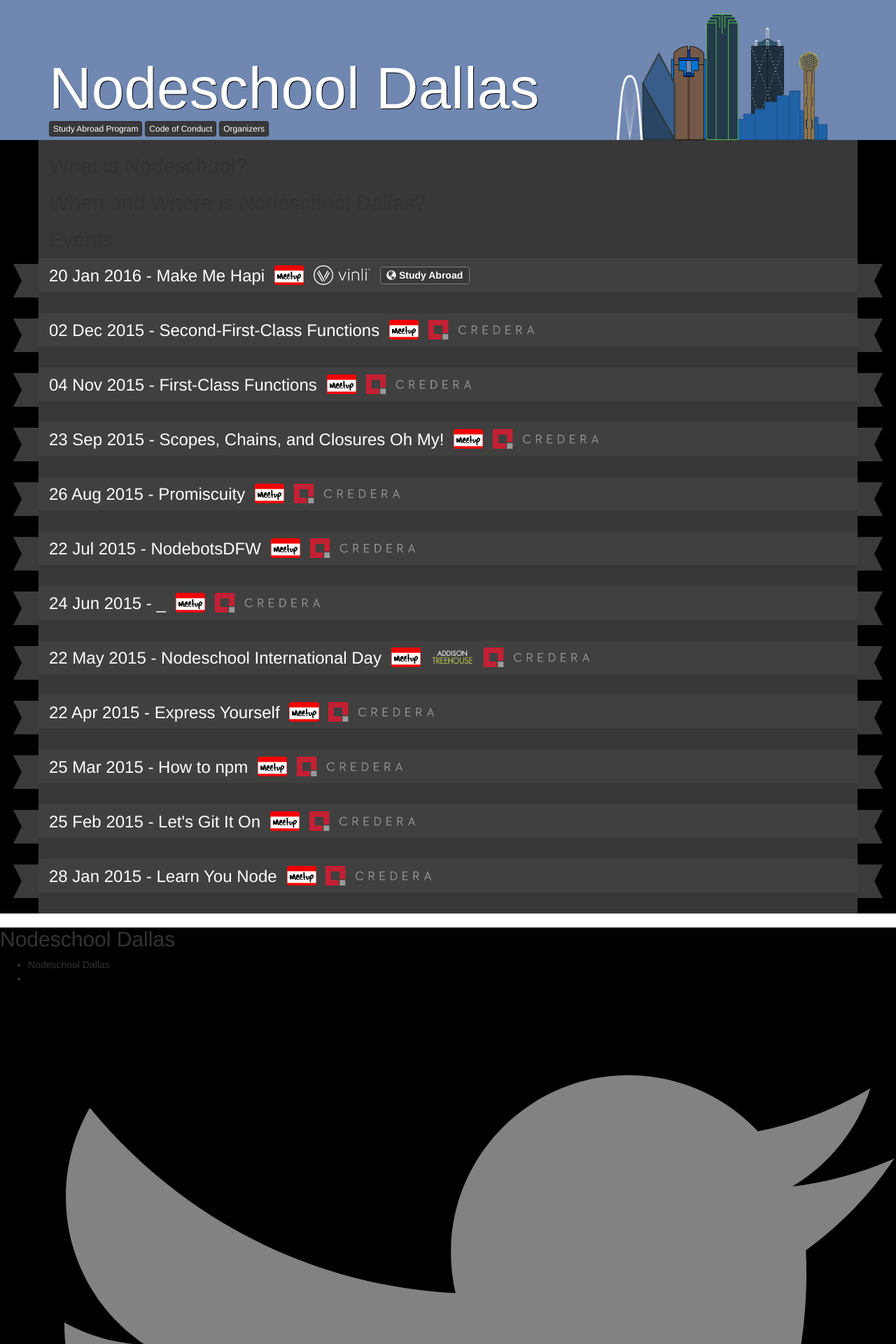
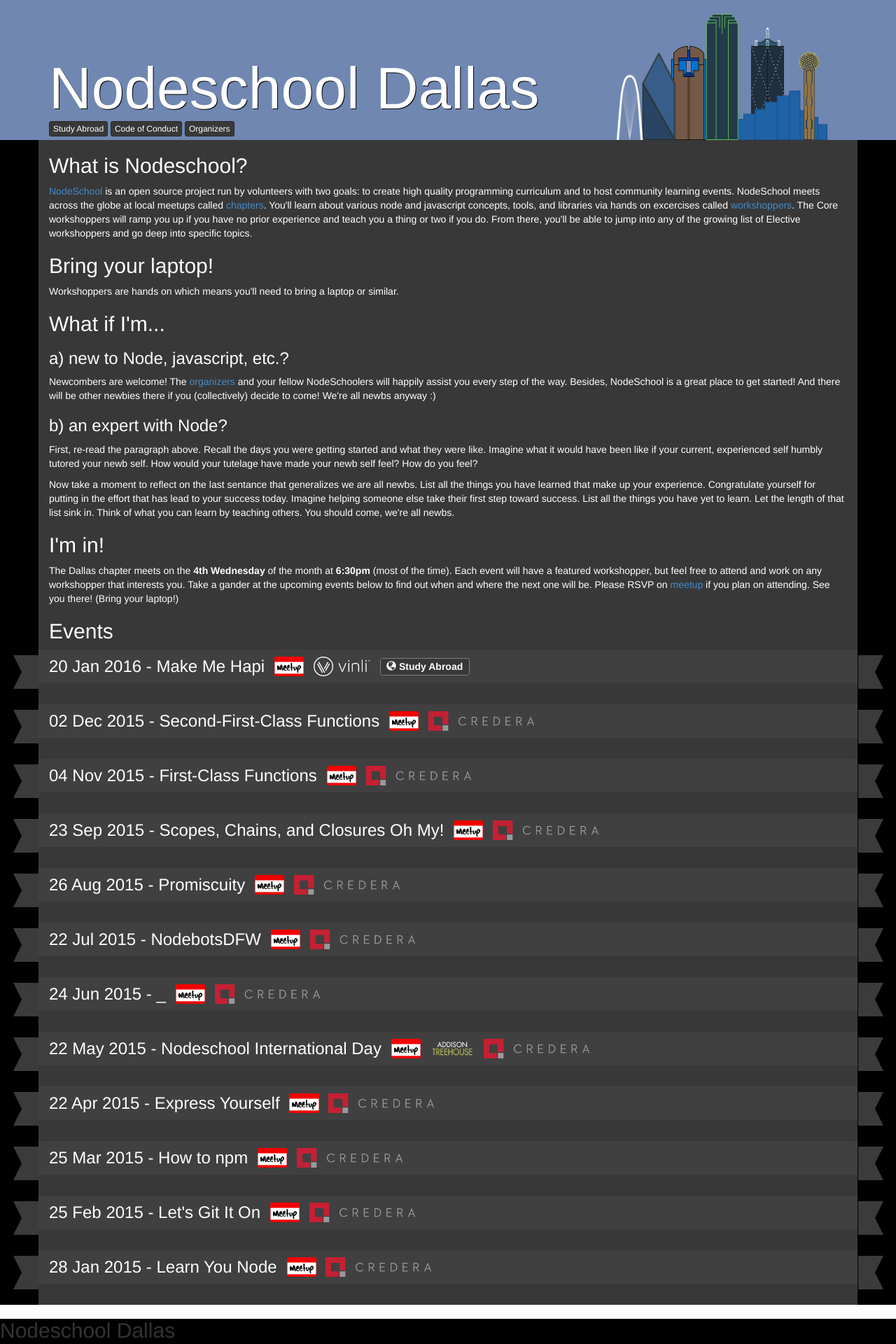
Before and after one commit to nodeschool/dallas, a Jekyll site: the page built from index.html, in a window 1280 px wide. Shown: the top 1920 px of the page at 70% size. Built offline with Jekyll 4.4.1, drawn with Linux system fonts in a browser that asks for light colours.

Commit message:
finished landing page preamble

```diff
--- a/_includes/head.html
+++ b/_includes/head.html
@@ -7,5 +7,5 @@
     <meta name="description" content="{{ site.description }}">
 
     <link rel="stylesheet" href="{{ "/assets/css/main.css" | prepend: site.baseurl }}">
-    <link rel="canonical" href="{{ page.url | replace:'index.html','' | prepend: site.baseurl | prepend: site.url }}">
+    <link rel="canonical" href="{{ site.url }}{{ site.baseurl }}{{ page.url | replace:'index.html',''}}">
 </head>
--- a/_sass/_content.scss
+++ b/_sass/_content.scss
@@ -3,6 +3,9 @@
 
   .container {
     background: $brand-primary;
+
+    color: white;
+
   }
 
 }
--- a/_sass/_events.scss
+++ b/_sass/_events.scss
@@ -35,7 +35,6 @@
   .event {
     $event-bg: #404040;
     $ribbon-size: 1.75em;
-    $ribbon-horizontal-adjust: -$ribbon-size * 1.45;
 
     margin-bottom: 30px;
     margin-left: -15px;
@@ -43,7 +42,6 @@
     padding: 10px 15px;
     position: relative;
     display: block;
-    color: white;
     background-color: $event-bg;
 
     a {
@@ -64,10 +62,10 @@
       border-left: .9em solid black;
     }
     &:before {
-      left: $ribbon-horizontal-adjust;
+      left: -$ribbon-size * 1.45;
     }
     &:after {
-      right: $ribbon-horizontal-adjust;
+      right: -$ribbon-size * 1.5;
       transform: rotate(180deg);
     }
   }
--- a/assets/css/main.scss
+++ b/assets/css/main.scss
@@ -12,7 +12,7 @@
 
 // bootstrap overrides
 $brand-primary: #383838;
-$link-color: #337ab7;
+$link-color: #428bca;
 $link-hover-color: darken($link-color, 15%);
 $icon-font-path: '{{ site.baseurl }}/_sass/{{ site.libs.bootstrap }}/fonts/bootstrap/';
 
--- a/index.html
+++ b/index.html
@@ -5,17 +5,72 @@
 <h2>What is Nodeschool?</h2>
 
 <p>
+  <a target="_blank" href="http://nodeschool.io/">NodeSchool</a> is an open
+  source project run by volunteers with two goals: to create high quality
+  programming curriculum and to host community learning events. NodeSchool
+  meets across the globe at local meetups called
+  <a target="_blank" href="http://nodeschool.io/chapters.html">chapters</a>.
+  You'll learn about various node and javascript concepts, tools, and libraries
+  via hands on excercises called
+  <a target="_blank" href="http://nodeschool.io/#workshoppers">workshoppers</a>.
+  The Core workshoppers will ramp you up if you have no prior experience and
+  teach you a thing or two if you do. From there, you'll be able to jump into
+  any of the growing list of Elective workshoppers and go deep into specific
+  topics.
 </p>
 
-<h2>When and Where is Nodeschool Dallas?</h2>
+<h2>Bring your laptop!</h2>
 
 <p>
+  Workshoppers are hands on which means you'll need to bring a laptop or
+  similar.
 </p>
 
-<h2>Events</h2>
+<h2>What if I'm...</h2>
 
-<div class="events">
-  {% for post in site.posts %}
+<h3>a) new to Node, javascript, etc.?</h3>
+
+<p>
+  Newcombers are welcome! The
+  <a href="{{ site.baseurl }}/organizers/">organizers</a> and your fellow
+  NodeSchoolers will happily assist you every step of the way. Besides,
+  NodeSchool is a great place to get started! And there will be other newbies
+  there if you (collectively) decide to come! We're all newbs anyway :)
+</p>
+
+<h3>b) an expert with Node?</h3>
+
+<p>
+  First, re-read the paragraph above. Recall the days you were getting started
+  and what they were like. Imagine what it would have been like if your
+  current, experienced self humbly tutored your newb self. How would your
+  tutelage have made your newb self feel? How do you feel?
+</p>
+
+<p>
+  Now take a moment to reflect on the last sentance that generalizes we are all
+  newbs. List all the things you have learned that make up your experience.
+  Congratulate yourself for putting in the effort that has lead to your success
+  today. Imagine helping someone else take their first step toward success.
+  List all the things you have yet to learn. Let the length of that list sink
+  in. Think of what you can learn by teaching others. You should come, we're
+  all newbs.
+</p>
+
+<h2>I'm in!</h2>
+
+<p> The Dallas chapter meets on the <strong>4th Wednesday</strong> of the month
+  at <strong>6:30pm</strong> (most of the time). Each event will have a
+  featured workshopper, but feel free to attend and work on any workshopper
+  that interests you. Take a gander at the upcoming events below to find out
+  when and where the next one will be. Please RSVP on
+  <a target="_blank" href="{{ site.data.meetup.url }}">meetup</a> if you plan
+  on attending. See you there! (Bring your laptop!)
+</p>
+
+<h2 id="events">Events</h2>
+
+<div class="events"> {% for post in site.posts %}
   <div class="event">
     <h3 class="event-title">
       <a href="{{ post.url }}">{{ post.date | date_to_string}} - {{ post.title }}</a>
--- a/study-abroad/index.md
+++ b/study-abroad/index.md
@@ -1,5 +1,5 @@
 ---
-title: Study Abroad Program
+title: Study Abroad
 ---
 
 ## Hosting a Nodeschool Dallas meetup
```
